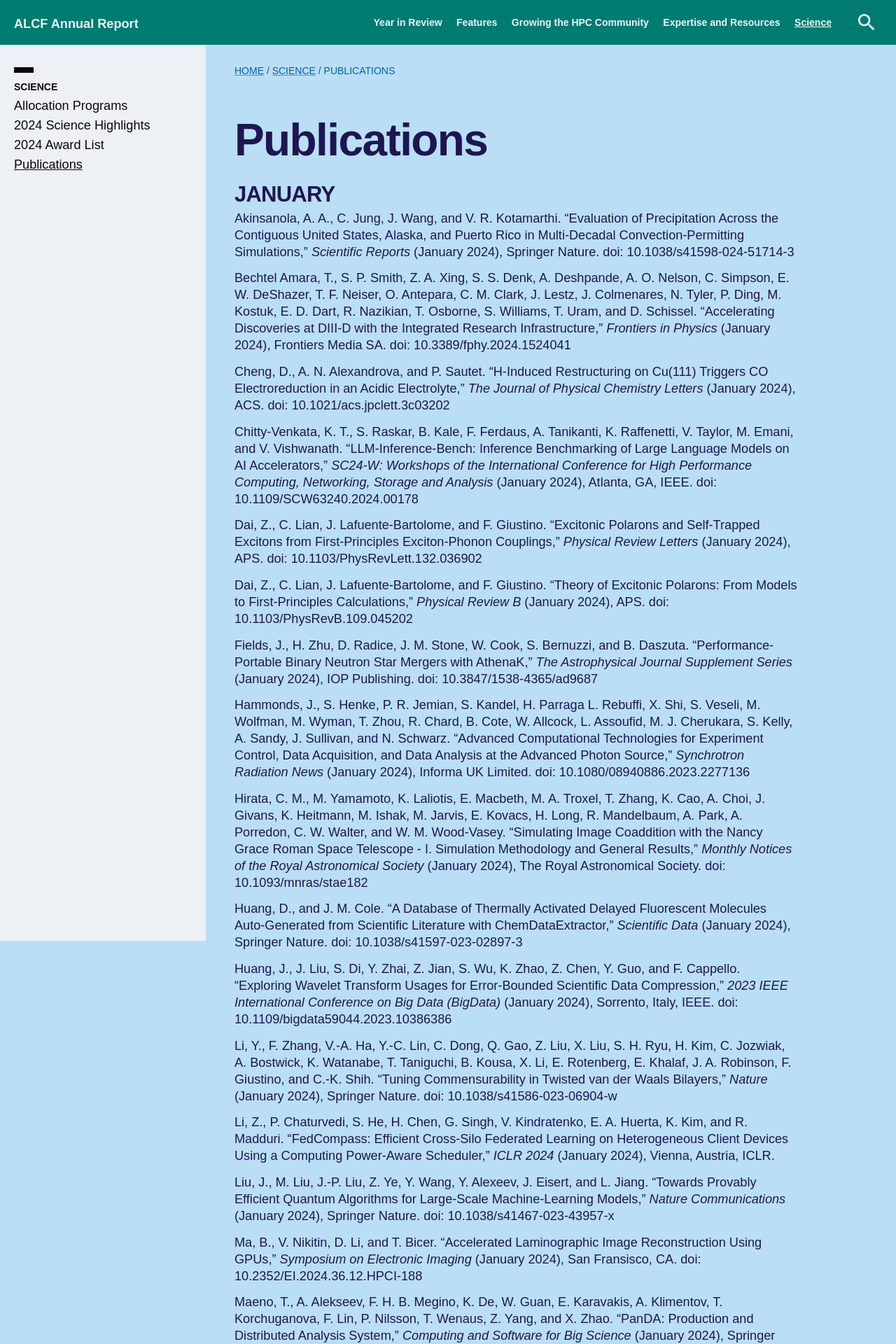
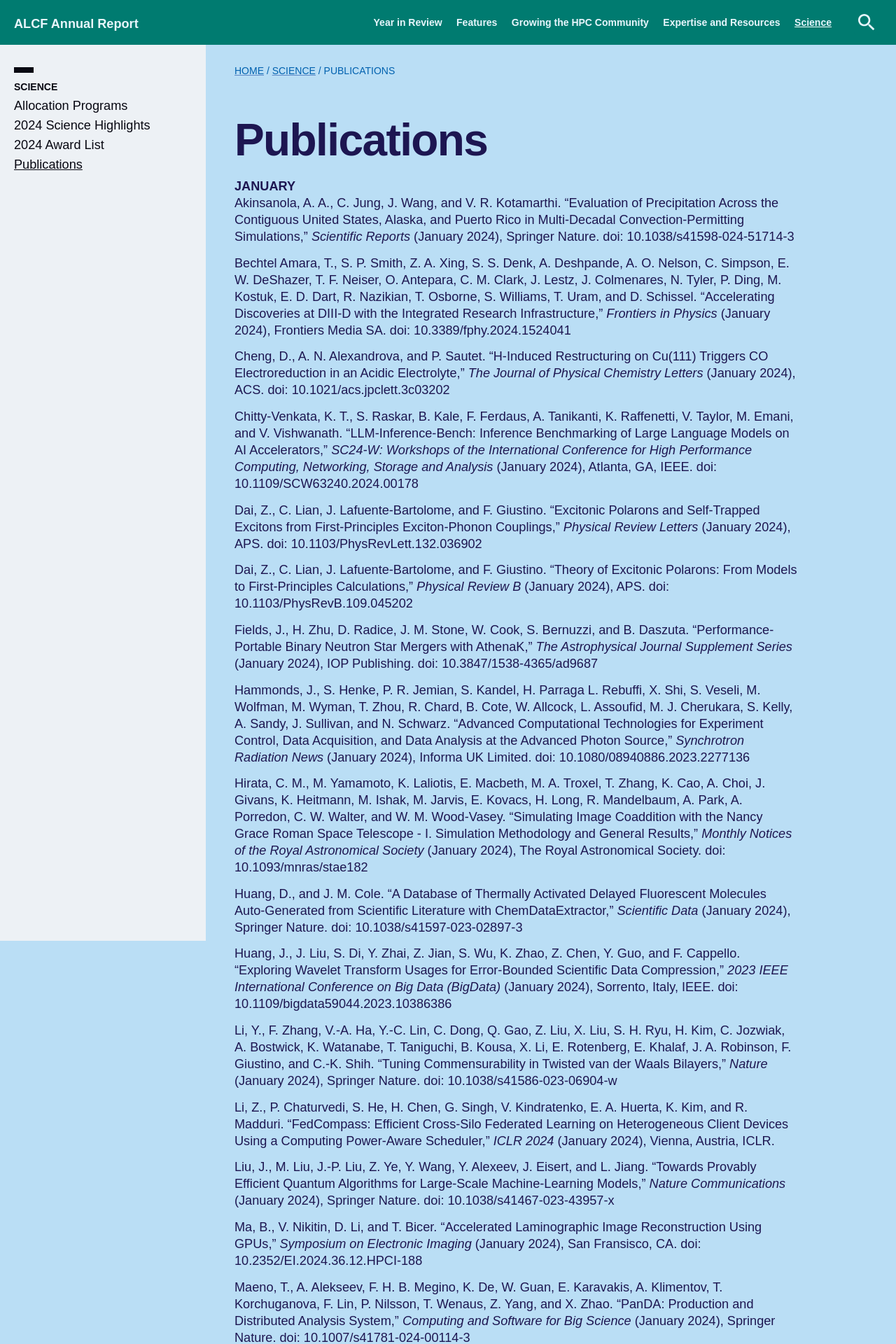
Before and after one commit to argonne-lcf/AR2024, a Jekyll site: the page built from 05_science/publications.md, in a window 1280 px wide. Shown: the top 1920 px of the page at 70% size. Built offline with Jekyll 4.4.1, drawn with Linux system fonts in a browser that asks for light colours; some web fonts are replaced.

Commit message:
project and publication formatting

```diff
--- a/05_science/publications.md
+++ b/05_science/publications.md
@@ -11,7 +11,7 @@ teaser-img-source: ALCF_SDL-2.jpg
 
 
 
-## JANUARY
+### JANUARY
 
 Akinsanola, A. A., C. Jung, J. Wang, and V. R. Kotamarthi. “Evaluation of Precipitation Across the Contiguous United States, Alaska, and Puerto Rico in Multi-Decadal Convection-Permitting Simulations," _Scientific Reports_ (January 2024), Springer Nature. doi: 10.1038/s41598-024-51714-3
 
@@ -56,7 +56,7 @@ Roa Perdomo, D. A., R. A. Herrera Guaitero, D. Fox, H. Yviquel, S. Raskar, X. Li
 Tramm, J., B. Allen, K. Yoshii, A. Siegel, and L. Wilson. “Efficient Algorithms for Monte Carlo Particle Transport on AI Accelerator Hardware," _Computer Physics Communications_ (January 2024), Elsevier. doi: 10.1016/j.cpc.2023.109072
 
 
-## FEBRUARY
+### FEBRUARY
 
 Adamson, R., P. Bryant, D. Montoya, J. Neel, E. Palmer, R. Powell, R. Prout, and P. Upton. “Creating Continuous Integration Infrastructure for Software Development on U.S. Department of Energy High-Performance Computing Systems," _Computing in Science and Engineering_ (February 2024), IEEE. doi: 10.1109/MCSE.2024.3362586
 
@@ -99,7 +99,7 @@ Wang, T., and A. Burrows. “Nucleosynthetic Analysis of Three-Dimensional Core-
 
 
 
-## MARCH
+### MARCH
 
 Annaberdiyev, A., P. Ganesh, and J. T. Krogel. “Enhanced Twist-Averaging Technique for Magnetic Metals: Applications Using Quantum Monte Carlo," _Journal of Chemical Theory and Computation_ (March 2024), ACS Publications. doi: 10.1021/acs.jctc.4c00058
 
@@ -144,7 +144,7 @@ Vivas, A., C. E. Alvarez, J. M. Monsalve Diaz, E. Hernandez, J. G. Lalinde-Pulid
 Werner, G. R., and D. A. Uzdensky. “Electron and Proton Energization in 3D Reconnecting Current Sheets in Semirelativistic Plasma with Guide Magnetic Field," _The Astrophysical Journal Letters_ (March 2024), IOP Publishing. doi: 10.3847/2041-8213/ad2fa5
 
 
-## APRIL
+### APRIL
 
 Anaya, J. J., N. S. Manavi, A. A. Tropina, A. Dogariu, R. B. Miles, and M. S. Grover. “Interferometry Analysis and CARS Measurements of Nonequilibrium in Hypersonic Oxygen/Argon and Pure Oxygen Flows," _Experiments in Fluids_ (April 2024), Springer Nature. doi: 10.1007/s00348-024-03804-1
 
@@ -180,7 +180,7 @@ Zhang, C., F. Gygi, and G. Galli. “Charge State and Entropic Effects Affecting
 
 
 
-## MAY
+### MAY
 
 Abbott, R., A. Botev, D. Boyda, E. C. Hackett, G. Kanwar, S. Racanière, D. J. Rezende, F. Romero-López, P. E. Shanahan, and J. M. Urban. “Applications of Flow Models to the Generation of Correlated Lattice QCD Ensembles," _Physical Review D_ (May 2024), APS. doi: 10.1103/PhysRevD.109.094514
 
@@ -224,7 +224,7 @@ Zhang, Z., W. Gee, P. Sautet, and A. N. Alexandrova. “H and CO Co-Induced Roug
 
 
 
-## JUNE
+### JUNE
 
 Abdelfattah, A., N. Beams, R. Carson, P. Ghysels, T. Kolev, T. Stitt, A. Vargas, S. Tomov, and J. Dongarra. “MAGMA: Enabling Exascale Performance with Accelerated BLAS and LAPACK for Diverse GPU Architectures," _The International Journal of High Performance Computing Applications_ (June 2024), SAGE Publications. doi: 10.1177/10943420241261960
 
@@ -265,7 +265,7 @@ Tian, M., E. A. Huerta, H. Zheng, and P. Kumar. “Physics-Inspired Spatiotempor
 Xue, X., J. W. S. McCullough, S. C. Y. Lo, I. Zacharoudiou, B. Joó, and P. V. Coveney. “The Lattice Boltzmann Based Large Eddy Simulations for the Stenosis of the Aorta," _The International Conference on Computer Science 2024_ (June 2024), Seattle, WA, Springer Nature. doi: 10.1007/978-3-031-63775-9_30
 
 
-## JULY
+### JULY
 
 Ananthakrishnan, R., Y. Babuji, M. Baughman, J. Bryan, K. Chard, R. Chard, B. Clifford, I. Foster, D. S. Katz, K. H. Kesling, C. Janidlo, R. Mello, and L. Wang. “Enabling Remote Management of FaaS Endpoints with Globus Compute Multi-User Endpoints," _PEARC '24: Practice and Experience in Advanced Research Computing 2024: Human Powered Computing_ (July 2024), Providence, RI, ACM. doi: 10.1145/3626203.3670612
 
@@ -326,7 +326,7 @@ Zhang, D., M. S. Raj, B. Xie, S. Di, and D. Dai. “Cross-System Analysis of Job
 
 
 
-## AUGUST
+### AUGUST
 
 Ahn, J., S.-H. Kang, M. Yoon, and J. T. Krogel. “Exploring Interlayer Coupling in the Twisted Bilayer PtTe<sub>2</sub>," _Physical Review Research_ (August 2024), APS. doi: 10.1103/PhysRevResearch.6.033177
 
@@ -377,7 +377,7 @@ Wu, Q., J. A. Insley, V. A. Mateevitsi, S. Rizzi, M. E. Papka, and K.-L. Ma. “
 Zuo, W., J. Gim, T. Li, D. Hou, Y. Gao, S. Zhou, C. Zhao, X. Jia, Z. Yang, Y. Liu, X. Xiao, G. L. Xu, and K. Amine. “Microstrain Screening Towards Defect-less Layered Transition Metal Oxide Cathodes," _Nature Nanotechnology_ (August 2024), Springer Nature. doi: 10.1038/s41565-024-01734-x
 
 
-## SEPTEMBER
+### SEPTEMBER
 
 Bollweg, D., H.-T. Ding, J. Goswami, F. Karsch, S. Mukherjee, P. Petreczky, and C. Schmidt. “Strangeness-Correlations on the Pseudocritical Line in (2+1)-Flavor QCD," _Physical Review D_ (September 2024), APS. doi: 10.1103/PhysRevD.110.054519
 
@@ -413,7 +413,9 @@ Winetrout, J. J., K. Kanhaiya, J. Kemppainen, P. J. in 't Veld, G. Sachdeva, R.
 
 Zheng, W., J. Kordas, T. J. Skluzacek, R. Kettimuthu, and I. Foster. “Globus Service Enhancements for Exascale Applications and Facilities," _The International Journal of High Performance Computing Applications_ (September 2024), Sage. doi: 10.1177/10943420241281744
 
-## OCTOBER
+
+
+### OCTOBER
 
 Ahrens, J., M. Arienti, U. Ayachit, J. Bennett, R. Binyahib, A. Biswas, P.-T. Bremer, E. Brugger, R. Bujack, H. Carr, J. Chen, H. Childs, S. Dutta, A. Essiari, B. Geveci, C. Harrison, S. Hazarika, M. H. Fulp, P. Hristov, X. Huang, J. Insley, Y. Kawakami, C. Keilers, J. Kress, M. Larsen, D. Lipsa, M. Majumder, N. Marsaglia, V. A. Mateevitsi, V. Pascucci, J. Patchett, S. Patel, S. Petruzza, D. Pugmire, S. Rizzi, D. H. Rogers, O. Rübel, J. Salinas, S. Sane, S. Shudler, A. Stewart, K. Tsai, T. L. Turton, W. Usher, Z. Wang, G. H. Weber, C. Wetterer-Nelson, J. Woodring, and A. Yenpure. “The ECP ALPINE Project: In Situ and Post Hoc Visualization Infrastructure and Analysis Capabilities for Exascale," _The International Journal of High Performance Computing Applications_ (October 2024), SAGE Publications. doi: 10.1177/10943420241286521
 
@@ -460,7 +462,9 @@ Wu, X., P. Balaprakash, M. Kruse, J. Koo, B. Videau, P. Hovland, V. Taylor, B. G
 Wu, X., J. R. Tramm, J. Larson, J.-L. Navarro, P. Balaprakash, B. Videau, M. Kruse, P. Hovland, V. Taylor, and M. Hall. “Integrating ytopt and libEnsemble to Autotune OpenMC," _The International Journal of High Performance Computing Applications_ (October 2024), SAGE Publications. doi: 10.1177/10943420241286476
 
 
-## NOVEMBER
+
+### NOVEMBER
+
 Abbott, R., M. S. Albergo, D. Boyda, D. Hackett, G. Kanwar, F. Romero-Lopez, P. Shanahan, and J. Urban. “Multiscale Normalizing Flows for Gauge Theories," _The 40th International Symposium on Lattice Field Theory (LATTICE2023)_ (November 2024), Batavia, IL, Sissa Medialab. doi: https://doi.org/10.22323/1.453.0035
 
 Abbott, R., D. Boyda, D. Hackett, G. Kanwar, F. Romero-Lopez, P. Shanahan, J. Urban, and M. Albergo. “Practical Applications of Machine-Learned Flows on Gauge Fields," _The 40th International Symposium on Lattice Field Theory (LATTICE2023)_ (November 2024), Batavia, IL, Sissa Medialab. doi: 10.22323/1.453.0011
@@ -516,7 +520,8 @@ Sewell, A., L. Dyken, V. A. Mateevitsi, W. Usher, J. Amstutz, T. Marrinan, K. Re
 Xu, N., and I. Bermejo-Moreno. “Wall-Modeled Large-Eddy Simulations of the Flow over a Gaussian-Shaped Bump with a Sensor-Based Blended Wall Model," _Physical Review Fluids_ (November 2024), APS. doi: 10.1103/PhysRevFluids.9.114605
 
 
-## DECEMBER
+### DECEMBER
+
 Andreoli, L., G. B. King, S. Pastore, M. Piarulli, J. Carlson, S. Gandolfi, and R. B. Wiringa. “Quantum Monte Carlo Calculations of Electron Scattering from 12C in the Short-Time Approximation," _Physical Review C_ (December 2024), APS. doi: 10.1103/PhysRevC.110.064004
 
 Bhati, A. P., S. Wan, and P. V. Coveney. “Equilibrium and Nonequilibrium Ensemble Methods for Accurate, Precise and Reproducible Absolute Binding Free Energy Calculations," _Journal of Chemical Theory and Computation_ (December 2024), ACS Publications. doi: 10.1021/acs.jctc.4c01389
--- a/_sass/template/_base.scss
+++ b/_sass/template/_base.scss
@@ -161,6 +161,12 @@ h3 {
 h4 {
   @include typestyle($sans-xs-bld);
   text-transform: uppercase;
+}
+
+body[class$="award-list"] h4 {
+  @include typestyle($sans-sm-bld);
+  text-transform: none;
+  margin-bottom: 0;
 }
 
 p, ol, ul {
```
Also changed, not shown: 05_science/projects.md (+0 -1 lines), 4 other files.
